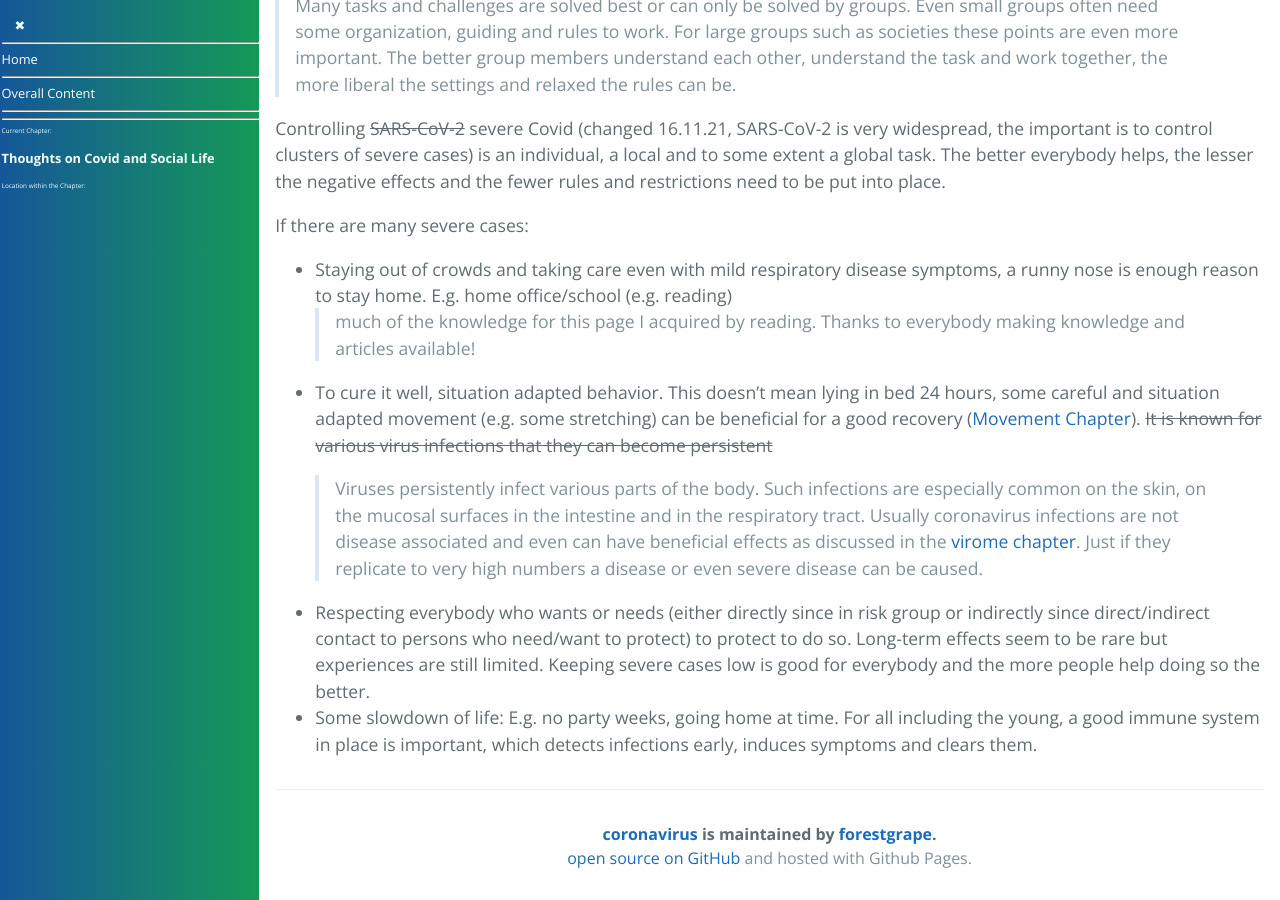
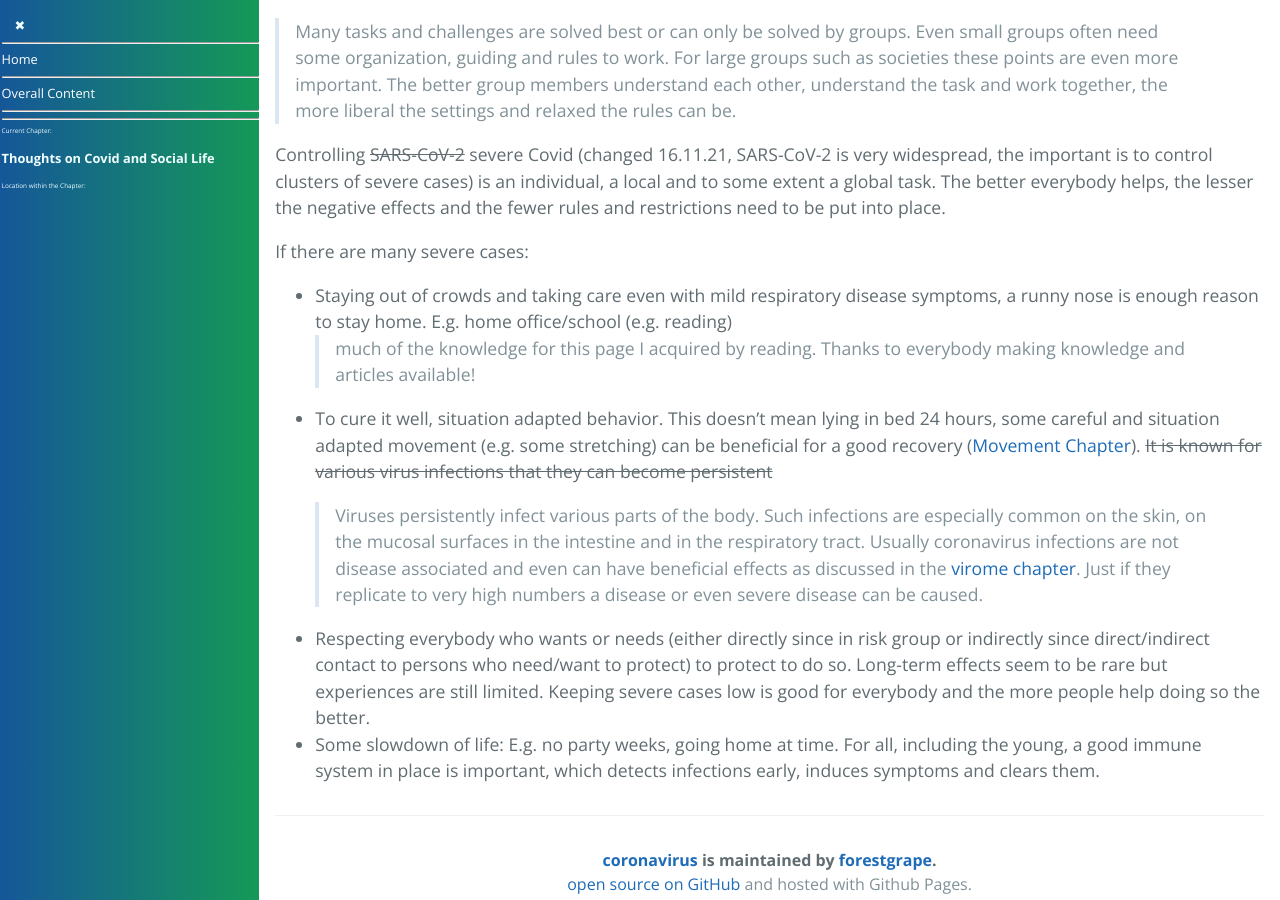
Before and after one commit to forestgrape/coronavirus, a Jekyll site: the page built from 1_introduction/social_life.md, in a window 1280 px wide and 900 px high, scrolled down 1389 px. Built offline with Jekyll 4.4.1, drawn with Linux system fonts in a browser that asks for light colours; our own code applies the rules of GitHub Pages for plain Markdown files; some of the changed text lies outside the part shown.

Commit message:
formulations

```diff
--- a/1_introduction/social_life.md
+++ b/1_introduction/social_life.md
@@ -44,4 +44,4 @@ If there are many severe cases:
 * To cure it well, situation adapted behavior.  This doesn't mean lying in bed 24 hours, some careful and situation adapted movement (e.g. some stretching) can be beneficial for a good recovery ([Movement Chapter](../6_prevention_and_treatment/movement.md)). ~~It is known for various virus infections that they can become persistent~~
     > Viruses persistently infect various parts of the body. Such infections are especially common on the skin, on the mucosal surfaces in the intestine and in the respiratory tract. Usually coronavirus infections are not disease associated and even can have beneficial effects as discussed in the [virome chapter](../5_epidemiological/virome.md). Just if they replicate to very high numbers a disease or even severe disease can be caused. <!--Microbiota interact with each other some increase and some diminish the risk for other infections. possibly move up to hygiene which can influence the microbiome-->
 * Respecting everybody who wants or needs (either directly since in risk group or indirectly since direct/indirect contact to persons who need/want to protect) to protect to do so. Long-term effects seem to be rare but experiences are still limited. Keeping severe cases low is good for everybody and the more people help doing so the better.
-* Some slowdown of life: E.g. no party weeks, going home at time. For all including the young, a good immune system in place is important, which detects infections early, induces symptoms and clears them.
+* Some slowdown of life: E.g. no party weeks, going home at time. For all, including the young, a good immune system in place is important, which detects infections early, induces symptoms and clears them.
```
Also changed, not shown: other parts of 1_introduction/social_life.md (+1 -1 lines).
